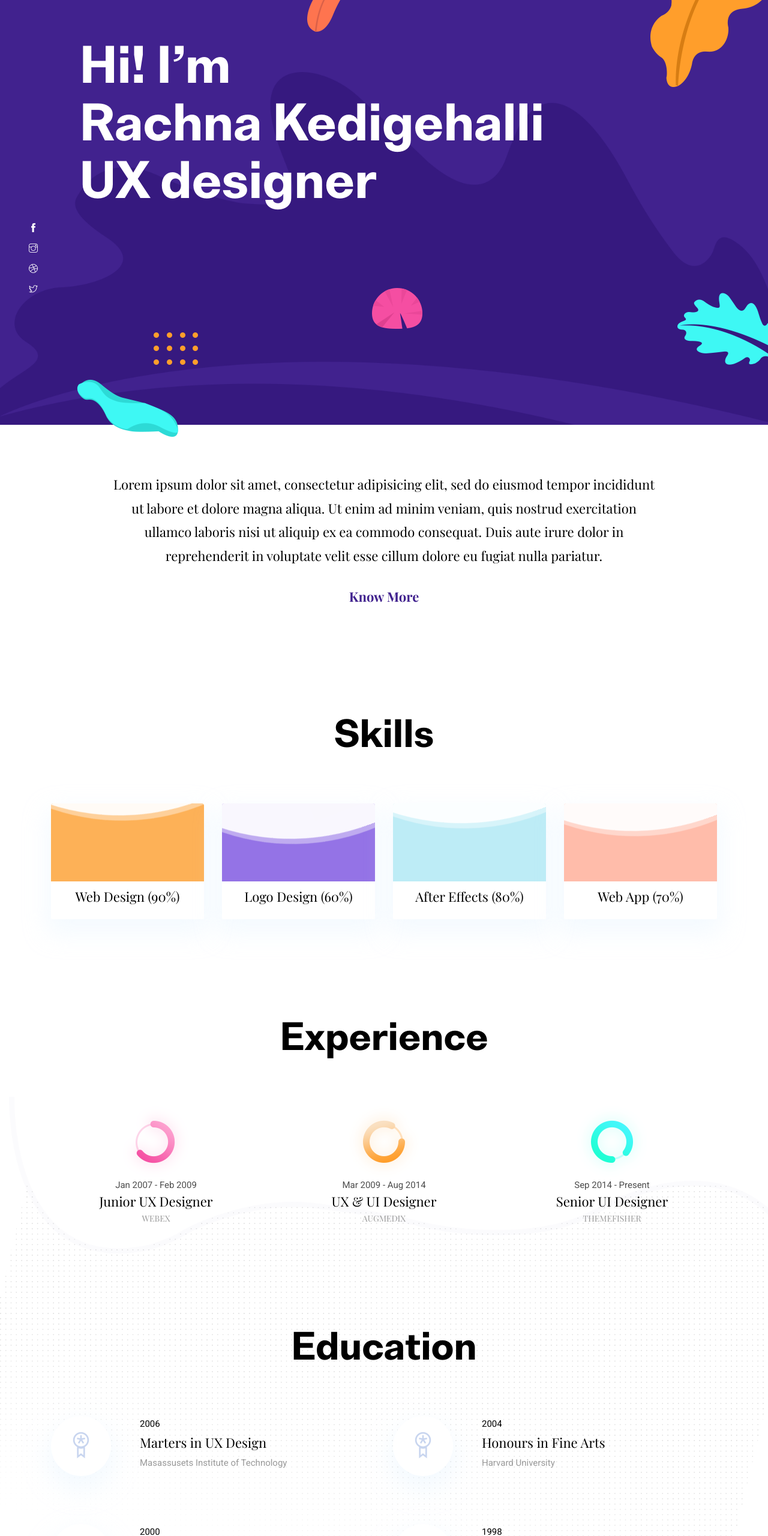
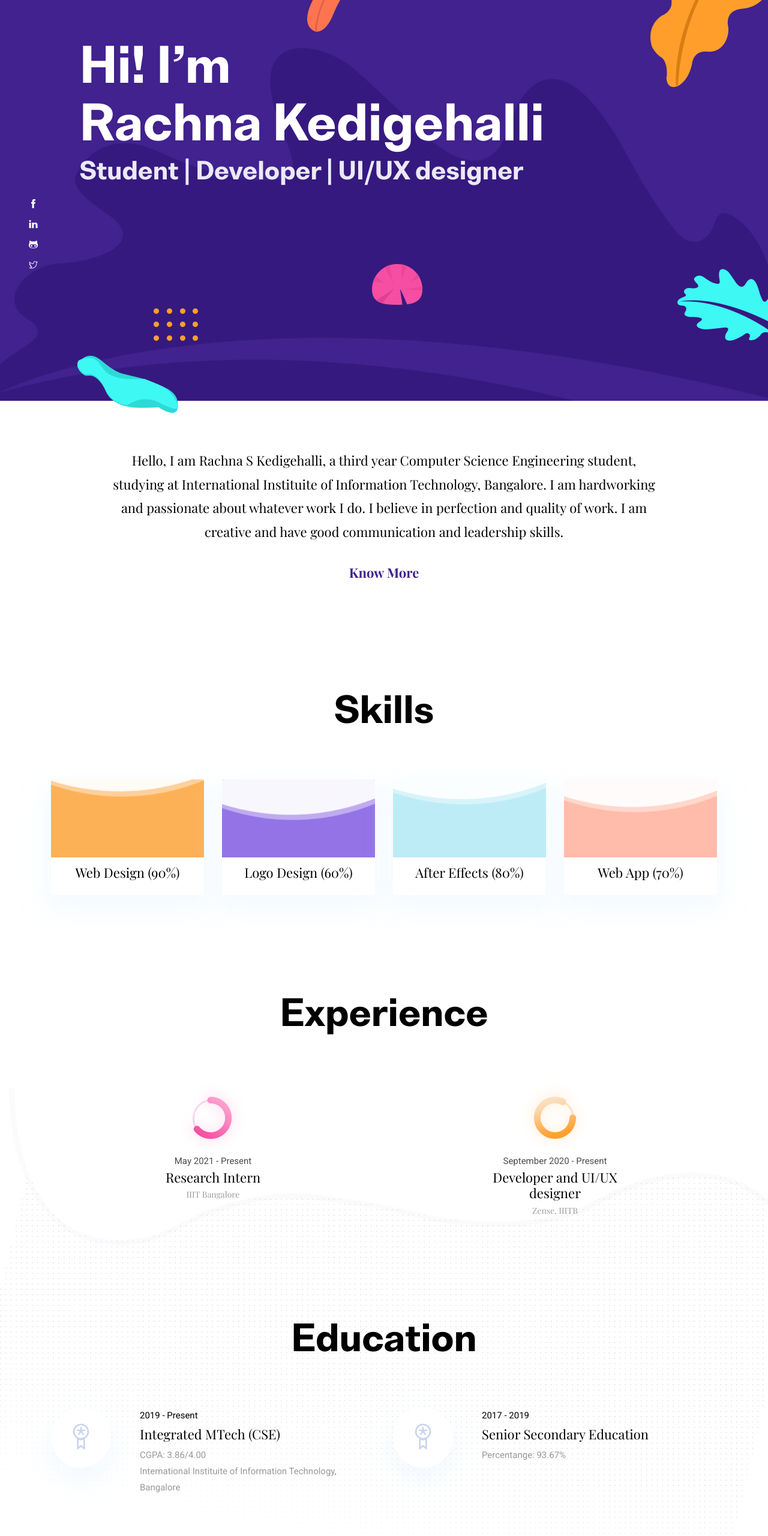
Before and after one commit to RachnaKedigehalli/RachnaKedigehalli.github.io, a website: page theme/index.html in a window 1280 px wide. Shown: the part 240-2800 px from the top of the page at 60% size. Drawn offline with nearby package versions, Linux system fonts and the light colour scheme.

Commit message:
about, links, experience, education, contact updated

```diff
--- a/theme/css/style.css
+++ b/theme/css/style.css
@@ -480,6 +480,14 @@ textarea.form-control {
   z-index: 2;
 }
 
+/* custom */
+.hero-area h3 {
+  position: relative;
+  z-index: 2;
+  color: #EBE9F7;
+}
+/* custom */
+
 .layer {
   position: absolute;
   z-index: 1;
--- a/theme/index.html
+++ b/theme/index.html
@@ -83,7 +83,9 @@ FACEBOOK: https://www.facebook.com/themefisher
   <div class="container">
     <div class="row">
       <div class="col-lg-11 mx-auto">
-        <h1 class="text-white font-tertiary">Hi! I’m <br> Rachna Kedigehalli <br> UX designer</h1>
+        <h1 class="text-white font-tertiary">Hi! I’m <br> Rachna Kedigehalli</h1>
+        <!-- <h1 class="text-white font-tertiary"> UX designer</h1> -->
+        <h3 class="font-tertiary"> Student | Developer | UI/UX designer</h3>
       </div>
     </div>
   </div>
@@ -116,10 +118,10 @@ FACEBOOK: https://www.facebook.com/themefisher
   </div>
   <!-- social icon -->
   <ul class="list-unstyled ml-5 mt-3 position-relative zindex-1">
-    <li class="mb-3"><a class="text-white" href="https://themefisher.com/"><i class="ti-facebook"></i></a></li>
-    <li class="mb-3"><a class="text-white" href="https://themefisher.com/"><i class="ti-instagram"></i></a></li>
-    <li class="mb-3"><a class="text-white" href="https://themefisher.com/"><i class="ti-dribbble"></i></a></li>
-    <li class="mb-3"><a class="text-white" href="https://themefisher.com/"><i class="ti-twitter"></i></a></li>
+    <li class="mb-3"><a class="text-white" href="https://www.facebook.com/rachna.kedigehalli.30/" target="_blank"><i class="ti-facebook"></i></a></li>
+    <li class="mb-3"><a class="text-white" href="https://www.linkedin.com/in/rachna-kedigehalli/" target="_blank"><i class="ti-linkedin"></i></a></li>
+    <li class="mb-3"><a class="text-white" href="https://github.com/RachnaKedigehalli" target="_blank"><i class="ti-github"></i></a></li>
+    <li class="mb-3"><a class="text-white" href="https://twitter.com/rachna_kedi" target="_blank"><i class="ti-twitter"></i></a></li>
   </ul>
   <!-- /social icon -->
 </section>
@@ -130,10 +132,11 @@ FACEBOOK: https://www.facebook.com/themefisher
   <div class="container">
     <div class="row">
       <div class="col-lg-10 mx-auto text-center">
-        <p class="font-secondary paragraph-lg text-dark">Lorem ipsum dolor sit amet, consectetur adipisicing elit, sed
-          do eiusmod tempor incididunt ut labore et dolore magna aliqua. Ut enim ad minim veniam, quis nostrud
-          exercitation ullamco laboris nisi ut aliquip ex ea commodo consequat. Duis aute irure dolor in reprehenderit
-          in voluptate velit esse cillum dolore eu fugiat nulla pariatur.</p>
+        <p class="font-secondary paragraph-lg text-dark">Hello, I am Rachna S Kedigehalli, a third year Computer Science Engineering student,
+          studying at International Instituite of Information Technology, Bangalore.
+          I am hardworking and passionate about whatever work I do.
+          I believe in perfection and quality of work.
+          I am creative and have good communication and leadership skills.</p>
         <a href="about.html" class="btn btn-transparent">know more</a>
       </div>
     </div>
@@ -148,6 +151,7 @@ FACEBOOK: https://www.facebook.com/themefisher
       <div class="col-lg-12 text-center">
         <h2 class="section-title">Skills</h2>
       </div>
+
       <div class="col-lg-3 col-sm-6 mb-4 mb-lg-0">
         <div class="card shadow text-center">
           <div class="position-relative rounded-top progress-wrapper" data-color="#fdb157">
@@ -189,6 +193,10 @@ FACEBOOK: https://www.facebook.com/themefisher
         </div>
       </div>
     </div>
+
+    <!-- <div class="col-lg-12 text-center">
+      <h3 class="mb-4">Skills</h3>
+    </div> -->
   </div>
 </section>
 <!-- /skills -->
@@ -202,22 +210,22 @@ FACEBOOK: https://www.facebook.com/themefisher
       </div>
       <div class="col-lg-3 col-md-4 text-center">
         <img src="images/experience/icon-1.png" alt="icon">
-        <p class="mb-0">Jan 2007 - Feb 2009</p>
-        <h4>Junior UX Designer</h4>
-        <h6 class="text-light">WEBEX</h6>
+        <p class="mb-0">May 2021 - Present</p>
+        <h4>Research Intern</h4>
+        <h6 class="text-light">IIIT Bangalore</h6>
       </div>
       <div class="col-lg-3 col-md-4 text-center">
         <img src="images/experience/icon-2.png" alt="icon">
-        <p class="mb-0">Mar 2009 - Aug 2014</p>
-        <h4>UX & UI Designer</h4>
-        <h6 class="text-light">AUGMEDIX</h6>
+        <p class="mb-0">September 2020 - Present</p>
+        <h4>Developer and UI/UX designer</h4>
+        <h6 class="text-light">Zense, IIITB</h6>
       </div>
-      <div class="col-lg-3 col-md-4 text-center">
+      <!-- <div class="col-lg-3 col-md-4 text-center">
         <img src="images/experience/icon-3.png" alt="icon">
         <p class="mb-0">Sep 2014 - Present</p>
         <h4>Senior UI Designer</h4>
         <h6 class="text-light">THEMEFISHER</h6>
-      </div>
+      </div> -->
     </div>
   </div>
 </section>
@@ -236,9 +244,10 @@ FACEBOOK: https://www.facebook.com/themefisher
             <i class="ti-medall icon icon-light icon-bg bg-white shadow rounded-circle d-block"></i>
           </div>
           <div>
-            <p class="text-dark mb-1">2006</p>
-            <h4>Marters in UX Design</h4>
-            <p class="mb-0 text-light">Masassusets Institute of Technology</p>
+            <p class="text-dark mb-1">2019 - Present</p>
+            <h4>Integrated MTech (CSE)</h4>
+            <p class="mb-0 text-light">CGPA: 3.86/4.00</p>
+            <p class="mb-0 text-light">International Instituite of Information Technology, Bangalore</p>
           </div>
         </div>
       </div>
@@ -248,9 +257,9 @@ FACEBOOK: https://www.facebook.com/themefisher
             <i class="ti-medall icon icon-light icon-bg bg-white shadow rounded-circle d-block"></i>
           </div>
           <div>
-            <p class="text-dark mb-1">2004</p>
-            <h4>Honours in Fine Arts</h4>
-            <p class="mb-0 text-light">Harvard University</p>
+            <p class="text-dark mb-1">2017 - 2019</p>
+            <h4>Senior Secondary Education</h4>
+            <p class="mb-0 text-light">Percentange: 93.67%</p>
           </div>
         </div>
       </div>
@@ -260,24 +269,13 @@ FACEBOOK: https://www.facebook.com/themefisher
             <i class="ti-medall icon icon-light icon-bg bg-white shadow rounded-circle d-block"></i>
           </div>
           <div>
-            <p class="text-dark mb-1">2000</p>
-            <h4>Higher Secondary Certificat</h4>
-            <p class="mb-0 text-light">Cardiff School</p>
+            <p class="text-dark mb-1">2017</p>
+            <h4>High School</h4>
+            <p class="mb-0 text-light">CGPA: 10/10</p>
           </div>
         </div>
       </div>
-      <div class="col-lg-6 col-md-6 mb-80">
-        <div class="d-flex">
-          <div class="mr-lg-5 mr-3">
-            <i class="ti-medall icon icon-light icon-bg bg-white shadow rounded-circle d-block"></i>
-          </div>
-          <div>
-            <p class="text-dark mb-1">1998</p>
-            <h4>Secondary School Certificate</h4>
-            <p class="mb-0 text-light">Cardiff School</p>
-          </div>
-        </div>
-      </div>
+
     </div>
   </div>
   <!-- bg image -->
@@ -453,6 +451,7 @@ FACEBOOK: https://www.facebook.com/themefisher
 <!-- /testimonial -->
 
 <!-- client logo slider -->
+<!--
 <section class="section pb-0">
   <div class="container">
     <div class="client-logo-slider d-flex align-items-center">
@@ -479,7 +478,9 @@ FACEBOOK: https://www.facebook.com/themefisher
     </div>
   </div>
 </section>
+-->
 <!-- /client logo slider -->
+
 
 <!-- blog -->
 <section class="section">
@@ -537,7 +538,7 @@ FACEBOOK: https://www.facebook.com/themefisher
   <div class="container">
     <div class="row">
       <div class="col-12 text-center">
-        <h2 class="section-title">Contact Info</h2>
+        <h2 class="section-title">Contact</h2>
       </div>
       <div class="col-lg-8 mx-auto">
         <div class="bg-white rounded text-center p-5 shadow-down">
@@ -571,25 +572,25 @@ FACEBOOK: https://www.facebook.com/themefisher
       <div class="row">
         <div class="col-md-4">
           <h5 class="text-light">Email</h5>
-          <p class="text-white paragraph-lg font-secondary">steve.fruits@email.com</p>
+          <p class="text-white paragraph-lg font-secondary">rach30na@gmail.com</p>
         </div>
         <div class="col-md-4">
           <h5 class="text-light">Phone</h5>
-          <p class="text-white paragraph-lg font-secondary">+880 2544 658 256</p>
+          <p class="text-white paragraph-lg font-secondary">+91 9113983604</p>
         </div>
         <div class="col-md-4">
           <h5 class="text-light">Address</h5>
-          <p class="text-white paragraph-lg font-secondary">125/A, CA Commercial Area, California, USA</p>
+          <p class="text-white paragraph-lg font-secondary">26/B, K.C.C. Bank Layout, Navanagar, Hubli, Karnataka, India - 580025</p>
         </div>
       </div>
     </div>
   </div>
-  <div class="border-top text-center border-dark py-5">
+  <!-- <div class="border-top text-center border-dark py-5">
     <p class="mb-0 text-light">Copyright &copy;<script>
         var CurrentYear = new Date().getFullYear()
         document.write(CurrentYear)
       </script> Designed &amp; Developed by <a class="text-white-50" href="Themefisher">Themefisher</a></p>
-  </div>
+  </div> -->
 </footer>
 <!-- /footer -->
 
```
